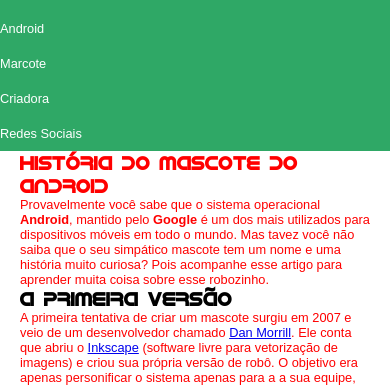
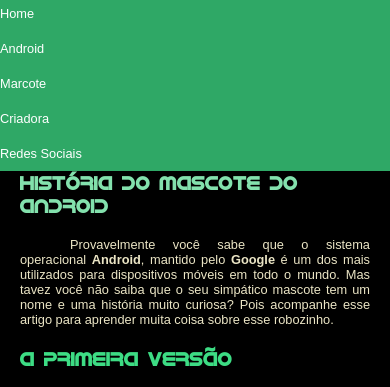
Before and after one commit to warlisonLima/FlexBox2, a plain HTML site: page index.html in a window 390 px wide. Shown: the part 114-501 px from the top of the page. Drawn offline with Linux system fonts and the light colour scheme.

Commit message:
Add files via upload

```diff
--- a/index.html
+++ b/index.html
@@ -147,7 +147,7 @@
                 objetivo.
             </p>
 
-            <iframe width="560" height="315" src="https://www.youtube.com/embed/l2UDgpLz20M"
+            <iframe width="90%" height="315" src="https://www.youtube.com/embed/l2UDgpLz20M"
                 title="YouTube video player" frameborder="0"
                 allow="accelerometer; autoplay; clipboard-write; encrypted-media; gyroscope; picture-in-picture"
                 allowfullscreen>
--- a/style2.css
+++ b/style2.css
@@ -9,15 +9,7 @@
 }
 
 
-@media screen and (max-width:800px){
-    p{
-        color: red;
-    }
-    h1{
-        color: red;
-    }
 
-}
 
 
 
@@ -116,11 +108,13 @@ header {
 /* fim do menu*/
 
 header > h1 {
-    /*color: var(--cor6);*/
+
+    color: var(--cor6);
     font-family: var(--fonte-destaque);
 }
 header > p {
     color: var(--cor6);
+    padding: 10px 0px 10px 0px;
 }
 
 nav {
@@ -141,14 +135,23 @@ main {
 }*/
 
 main > article > h1 {
-    /*color: var(--cor5);*/
+    color: var(--cor1);
     font-family: var(--fonte-android);
+    padding: 10px 0px 10px 0px;
 }
 
 main > article > h2 {
-    /*color: var(--cor5);*/
+    padding: 10px 0px 10px 0px;
     font-family: var(--fonte-android);
 }
+main > article > p {
+    font-family: var(--fonte-padrao);
+    text-align: justify;
+    text-indent: 50px;
+    padding: 10px 0px 10px 0px;
+
+}
+
 
 
 footer {
@@ -186,13 +189,14 @@ nav#navegacao-principal li {
     outline: none;
 }
 #menu-principal li:hover,
-#menu-principal li:focus-within
+#menu-principal li:focus-within,
 #menu-principal li a:hover {
     background-color: var(--cor5);
     cursor: pointer;
     font-weight: bold;
     transition: 0.1s;
     left: 20px;
+    color: violet;
 }
 .dropdown {
     position: static;
@@ -201,3 +205,24 @@ nav#navegacao-principal li {
 }
 
 }
+
+@media screen and (max-width:800px){
+
+    h1{
+        color: var(--cor4);
+    }
+    h2{
+        color: var(--cor2);
+    }
+    p{
+        color: var(--cor0);
+    }
+    main {
+        background-color: black;
+    }
+    li {
+        color: var(--cor0);
+    }
+
+
+}
```
